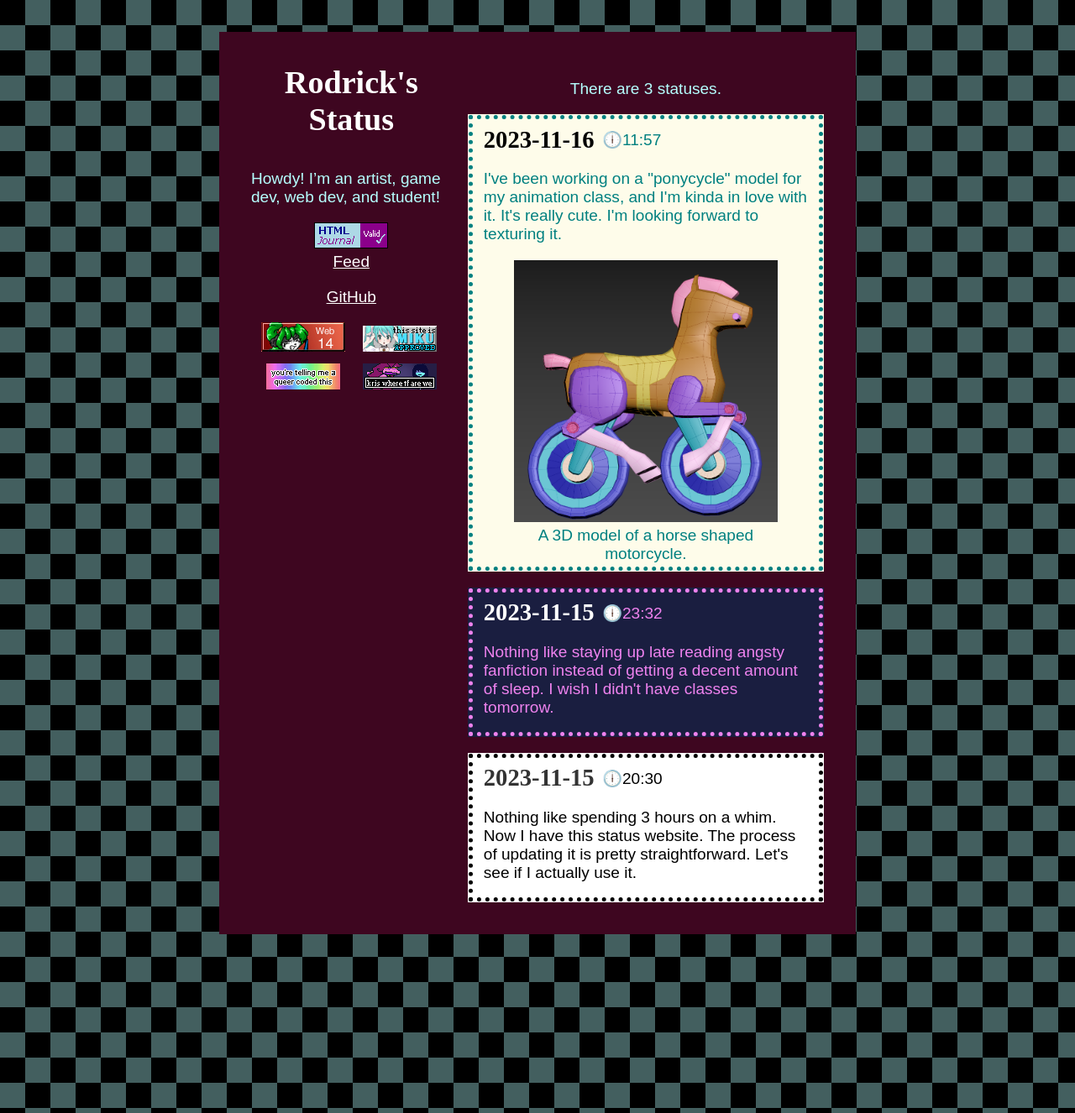
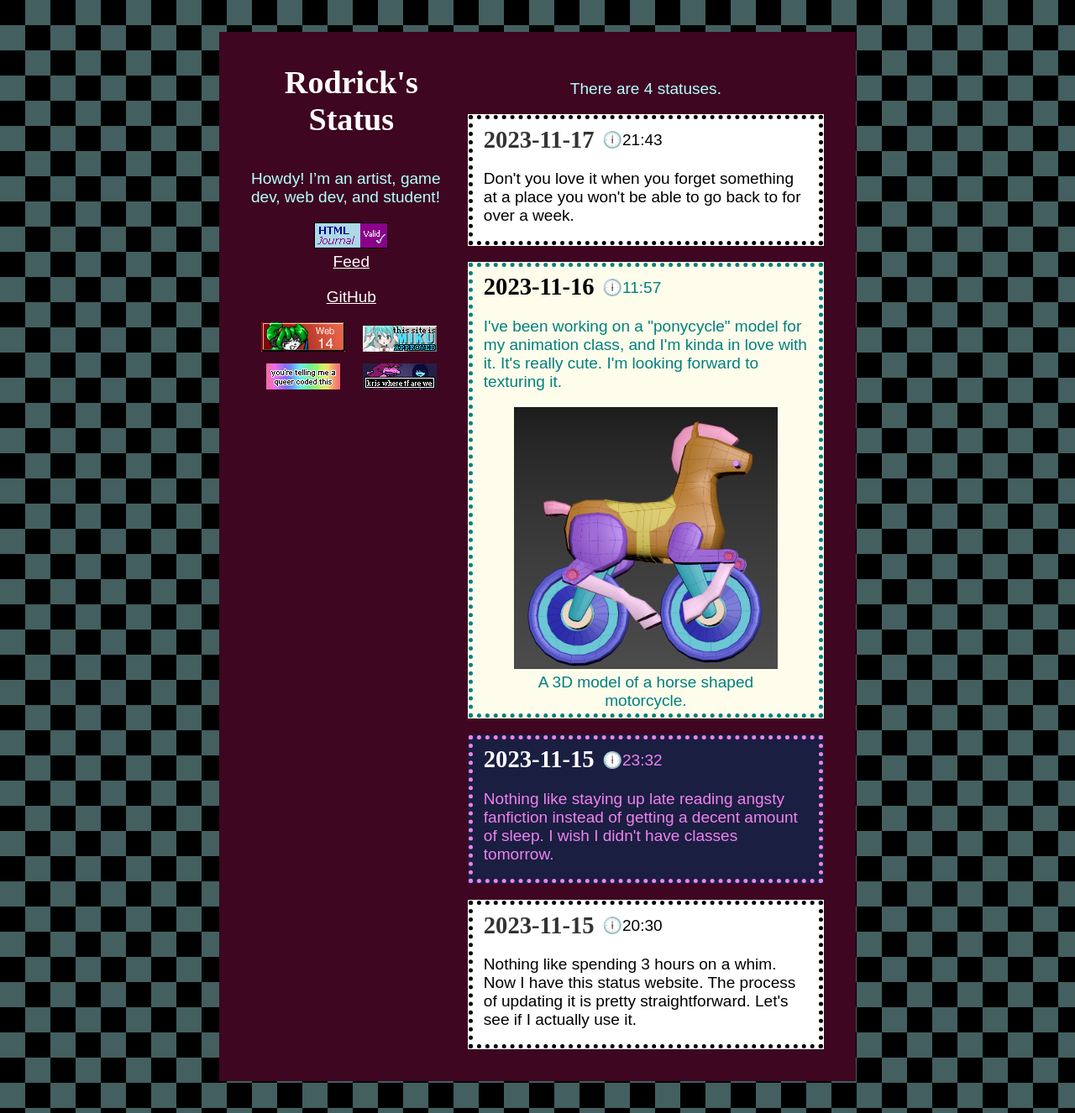
Before and after one commit to RodFireProductions/Status, a Jekyll site: the page built from site/index.md, in a window 1280 px wide. Shown: the whole page at 84% size. Built offline with Jekyll 4.4.1, drawn with Linux system fonts in a browser that asks for light colours.

Commit message:
Automated Commit Fri 11/17/2023 21:44:29.01

```diff
--- a/site/_data/x.json
+++ b/site/_data/x.json
@@ -1,3 +1,3 @@
 {
-    "num": 3
+    "num": 4
 }
--- a/site/_includes/status.html
+++ b/site/_includes/status.html
@@ -1,3 +1,10 @@
+
+
+<article class="white" id="4">
+<h2>2023-11-17</h2>
+<p class="time">&#x1F555;21:43</p>
+<p class="content">Don't you love it when you forget something at a place you won't be able to go back to for over a week.</p>
+</article>
 
 
 <article class="green-alt" id="3">
```
